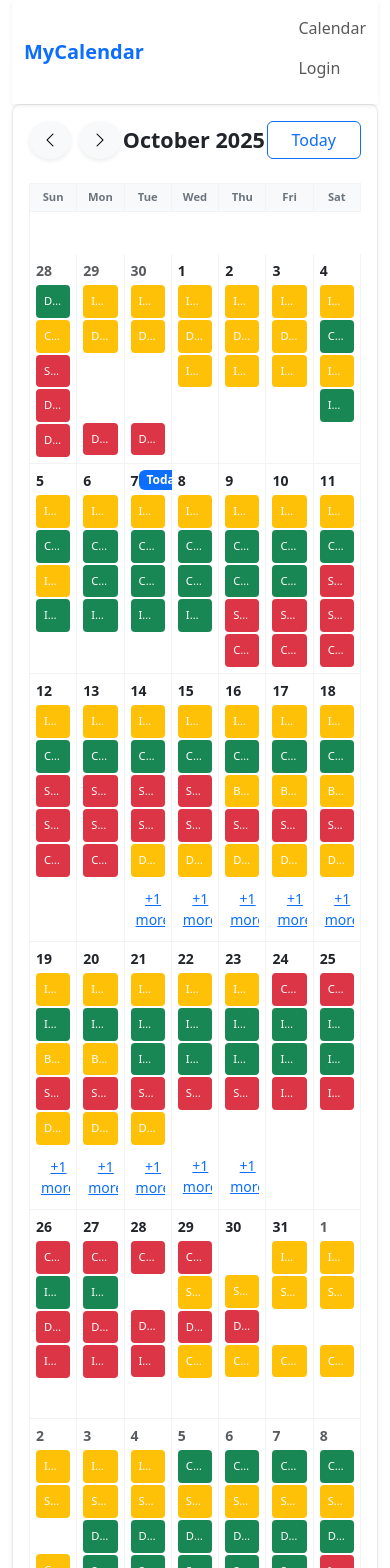
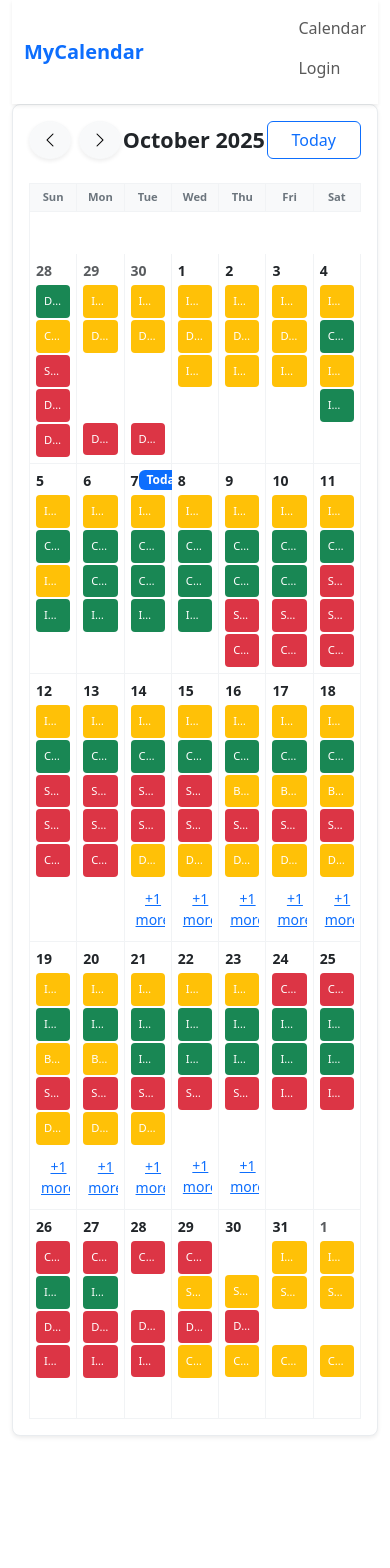
Before and after one commit to idb1285072/calendar, an Angular app: page /calendar in a window 390 px wide. Shown: the top 1568 px of the page. After the commit the page ends 1484 px from the top, so only its background shows below. Built offline with nearby package versions, Linux system fonts and the light colour scheme.

Commit message:
activities fixed

```diff
--- a/src/app/app.component.html
+++ b/src/app/app.component.html
@@ -1,4 +1,4 @@
-<div class="container">
+<div class="container mb-5">
   <app-header></app-header>
   <router-outlet></router-outlet>
 </div>
--- a/src/app/auth/auth.guard.ts
+++ b/src/app/auth/auth.guard.ts
@@ -21,10 +21,6 @@ export class AuthGuard implements CanActivate {
     | Promise<boolean | UrlTree>
     | boolean
     | UrlTree {
-    // if (this.authService.isLoggedIn()) {
-    //   return true;
-    // }
-    // return this.router.createUrlTree(['/login']);
     const user = this.authService.getCurrentUser();
     if (user) return true;
     this.authService.logout();
--- a/src/app/calendar/calendar.component.css
+++ b/src/app/calendar/calendar.component.css
@@ -1,63 +1,58 @@
 .calendar-wrapper {
   border: 1px solid #e9ecef;
-  /* overflow: hidden; */
   overflow-x: auto;
   width: 100%;
 }
 
-/* Calendar grid: 7 columns for days */
 .calendar-grid {
   display: grid;
   grid-template-columns: repeat(7, minmax(0, 1fr));
-  grid-auto-rows: 30px repeat(6, minmax(90px, auto)); /* day cell height */
+  grid-auto-rows: 30px repeat(6, minmax(90px, auto));
   border-top: 1px solid #f1f3f5;
   border-left: 1px solid #f1f3f5;
-  gap: 0; /* remove extra spacing between rows */
+  gap: 0;
 }
 
-/* Weekday header row */
 .weekday {
   text-align: center;
   font-weight: 600;
   color: #6c757d;
-  padding: 0; /* remove padding to reduce space */
-  height: 30px; /* small fixed height */
+  padding: 0;
+  height: 30px;
   border-right: 1px solid #f1f3f5;
   border-bottom: 1px solid #f1f3f5;
   background: #f8f9fa;
   font-size: 0.75rem;
   display: flex;
-  align-items: center; /* vertically center text */
+  align-items: center;
   justify-content: center;
-  margin: 0; /* remove any margin */
+  margin: 0;
   padding: 0;
 }
 
-/* Day cells */
 .day-cell {
   border-right: 1px solid #f1f3f5;
   border-bottom: 1px solid #f1f3f5;
-  padding: 2px; /* small padding */
+  padding: 2px;
   background: #fff;
   transition: background 0.2s;
-  min-width: 0; /* prevent overflow */
-  margin: 0; /* remove extra spacing */
+  min-width: 0;
+  margin: 0;
 }
 
 .day-cell:hover {
   background: #f8f9fa;
 }
 
-/* Responsive for small screens */
 @media (max-width: 768px) {
   .calendar-grid {
     grid-template-columns: repeat(7, 1fr);
-    grid-auto-rows: minmax(70px, auto); /* smaller day cell height */
+    grid-auto-rows: minmax(70px, auto);
   }
 
   .weekday {
     font-size: 0.7rem;
-    padding: 0; /* reduce padding */
-    height: 28px; /* smaller height on mobile */
+    padding: 0;
+    height: 28px;
   }
 }
--- a/src/app/calendar/calendar.component.ts
+++ b/src/app/calendar/calendar.component.ts
@@ -42,14 +42,17 @@ export class CalendarComponent implements OnInit {
   }
 
   onGoToday() {
-    this.today = new Date();
     this.month = this.today.getMonth();
     this.year = this.today.getFullYear();
     this.buildCalendar(this.year, this.month);
   }
 
-  private toDateOnly(d: Date) {
-    return new Date(d.getFullYear(), d.getMonth(), d.getDate());
+  private buildCalendar(year: number, month: number) {
+    const dayCells = this.createDayCells(year, month);
+    const eventsInGrid = this.mapActivitiesToGrid(dayCells);
+    const { lines, overflow } = this.placeActivities(eventsInGrid);
+    this.fillDayCellsWithActivities(dayCells, lines, overflow);
+    this.weeks = this.splitIntoWeeks(dayCells);
   }
 
   private isoToDateOnly(iso: string): Date {
@@ -64,19 +67,13 @@ export class CalendarComponent implements OnInit {
     return Math.floor((utcB - utcA) / DAY_MS);
   }
 
-  private buildCalendar(year: number, month: number) {
-    const dayCells = this.createDayCells(year, month);
-    const eventsInGrid = this.mapActivitiesToGrid(dayCells);
-    const { lines, overflow } = this.placeActivities(eventsInGrid);
-    this.fillDayCellsWithActivities(dayCells, lines, overflow);
-    this.weeks = this.splitIntoWeeks(dayCells);
-  }
-
   private createDayCells(year: number, month: number): DayCellInterface[] {
     const firstOfMonth = new Date(year, month, 1);
     const startWeekday = firstOfMonth.getDay();
     const daysInMonth = new Date(year, month + 1, 0).getDate();
     const prevMonthLastDay = new Date(year, month, 0).getDate();
+    const totalDays = startWeekday + daysInMonth;
+    const totalCells = totalDays <= 28 ? 28 : totalDays <= 35 ? 35 : 42;
 
     const days: Date[] = [];
 
@@ -89,7 +86,7 @@ export class CalendarComponent implements OnInit {
     }
 
     let nextDay = 1;
-    while (days.length < 42) {
+    while (days.length < totalCells) {
       days.push(new Date(year, month + 1, nextDay++));
     }
 
@@ -103,19 +100,23 @@ export class CalendarComponent implements OnInit {
 
   private mapActivitiesToGrid(dayCells: DayCellInterface[]) {
     const allActivities = this.calendarService.getActivities();
-    const gridStart = this.toDateOnly(dayCells[0].date);
+    const gridStart = new Date(
+      dayCells[0].date.getFullYear(),
+      dayCells[0].date.getMonth(),
+      dayCells[0].date.getDate()
+    );
 
     const eventsInGrid = allActivities
-      .map((act) => {
+      .map((activity) => {
         const startIndex = this.dateDiffInDays(
           gridStart,
-          this.isoToDateOnly(act.startDate)
+          this.isoToDateOnly(activity.startDate)
         );
         const endIndex = this.dateDiffInDays(
           gridStart,
-          this.isoToDateOnly(act.endDate)
+          this.isoToDateOnly(activity.endDate)
         );
-        return { activity: act, startIndex, endIndex };
+        return { activity: activity, startIndex, endIndex };
       })
       .filter((ev) => ev.endIndex >= 0 && ev.startIndex <= 41);
 
@@ -163,26 +164,23 @@ export class CalendarComponent implements OnInit {
     lines: PlacedActivityInterface[][],
     overflow: PlacedActivityInterface[]
   ) {
-    for (let lineIndex = 0; lineIndex < lines.length; lineIndex++) {
-      const line = lines[lineIndex] || [];
-      for (const placed of line) {
-        const start = Math.max(0, placed.startIndex);
-        const end = Math.min(dayCells.length - 1, placed.endIndex);
-        for (let i = start; i <= end; i++) {
-          if (dayCells[i]) dayCells[i].lines[lineIndex] = placed.activity;
-        }
-      }
-    }
+    lines.flat().forEach(({ activity, startIndex, endIndex, viewLine }) => {
+      Array.from(
+        { length: endIndex - startIndex + 1 },
+        (_, i) => i + startIndex
+      )
+        .filter((i) => i >= 0 && i < dayCells.length)
+        .forEach((i) => (dayCells[i].lines[viewLine] = activity));
+    });
 
-    for (const overflowActivity of overflow) {
-      for (
-        let i = overflowActivity.startIndex;
-        i <= overflowActivity.endIndex;
-        i++
-      ) {
-        dayCells[i].hidden.push(overflowActivity.activity);
-      }
-    }
+    overflow.forEach(({ activity, startIndex, endIndex }) => {
+      Array.from(
+        { length: endIndex - startIndex + 1 },
+        (_, i) => i + startIndex
+      )
+        .filter((i) => i >= 0 && i < dayCells.length)
+        .forEach((i) => dayCells[i].hidden.push(activity));
+    });
   }
 
   private splitIntoWeeks(dayCells: DayCellInterface[]): DayCellInterface[][] {
--- a/src/app/calendar/calendar.service.ts
+++ b/src/app/calendar/calendar.service.ts
@@ -32,18 +32,6 @@ export class CalendarService {
     return this.getActivities().find((a) => a.id === id);
   }
 
-  updateActivity(updated: ActivityInterface): void {
-    const list = this.getActivities().map((a) =>
-      a.id === updated.id ? updated : a
-    );
-    this.saveActivityIntoLocalStorage(list);
-  }
-
-  deleteActivity(id: string): void {
-    const list = this.getActivities().filter((a) => a.id !== id);
-    this.saveActivityIntoLocalStorage(list);
-  }
-
   private saveActivityIntoLocalStorage(list: ActivityInterface[]) {
     window.localStorage.setItem(this.storageKey, JSON.stringify(list));
   }
--- a/src/app/calendar/date-cell/date-cell.component.ts
+++ b/src/app/calendar/date-cell/date-cell.component.ts
@@ -1,19 +1,6 @@
-import {
-  Component,
-  Input,
-  OnChanges,
-  OnInit,
-  SimpleChanges,
-} from '@angular/core';
-import { ActivityInterface } from '../types/activity.interface';
+import { Component, Input, OnInit } from '@angular/core';
 import { ActivityStatusEnum } from '../types/enums/activity-status.enum';
-
-interface DayCell {
-  date: Date;
-  inMonth: boolean;
-  lines: (ActivityInterface | null)[];
-  hidden: ActivityInterface[];
-}
+import { DayCellInterface } from '../types/day-cell.interface';
 
 @Component({
   selector: 'app-date-cell',
@@ -21,7 +8,7 @@ interface DayCell {
   styleUrls: ['./date-cell.component.css'],
 })
 export class DateCellComponent implements OnInit {
-  @Input() day!: DayCell;
+  @Input() day!: DayCellInterface;
   isToday: boolean = false;
   showMore = false;
   ActivityStatusEnum = ActivityStatusEnum;
```
